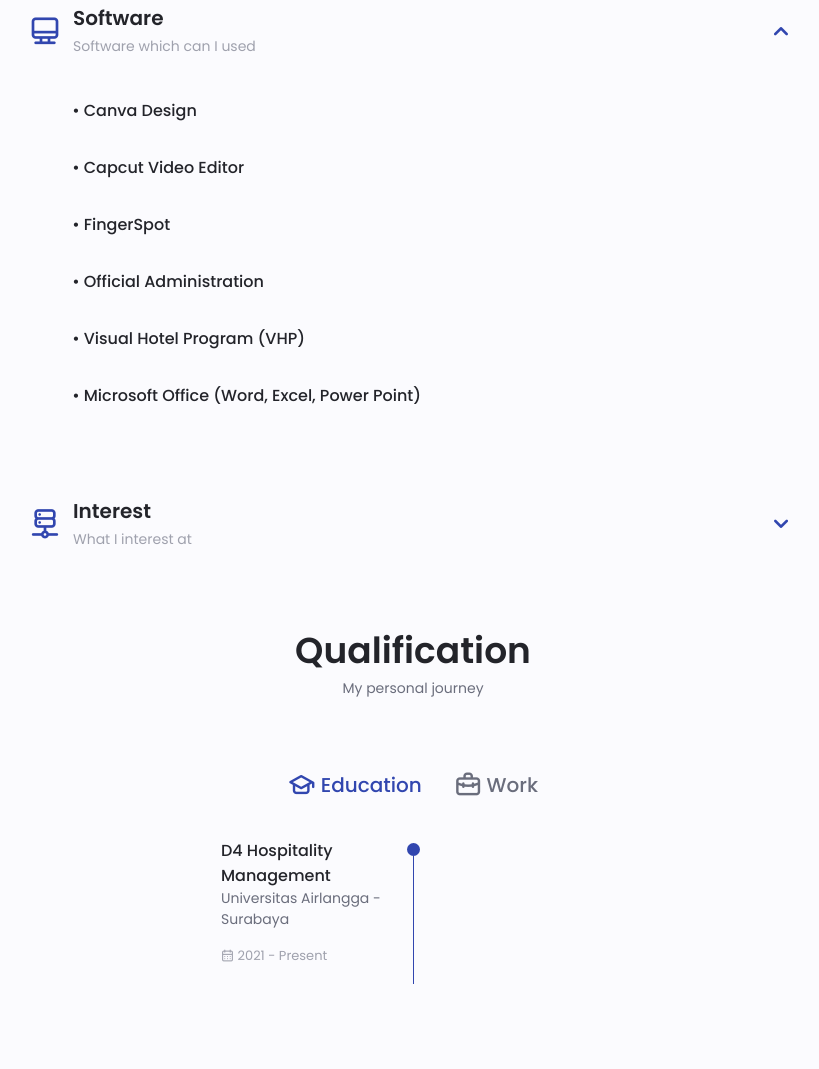
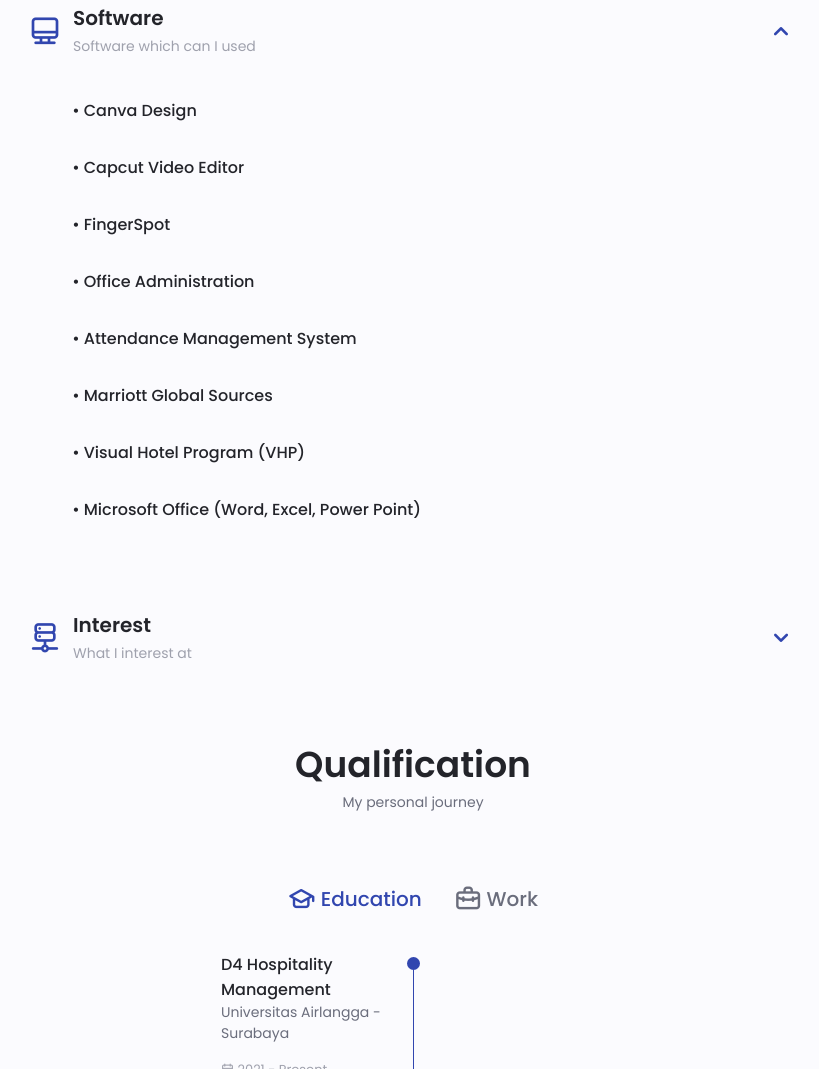
Before and after one commit to aulliyada/aulliyada.github.io, a plain HTML site: page index.html in a window 1280 px wide. Shown: the part 1707-2776 px from the top of the page, without its empty margins (227-1046 px from the left). Drawn offline with nearby package versions, Linux system fonts and the light colour scheme.

Commit message:
tambah sertifikat dan detail job desk intern jw marriot

```diff
--- a/index.html
+++ b/index.html
@@ -244,7 +244,31 @@
 
                             <div class="skills__data">
                                 <div class="skills__titles">
-                                    <h3 class="skills__name">• Official Administration</h3>
+                                    <h3 class="skills__name">• Office Administration</h3>
+                                    <!-- <span class="skills__number">90%</span> -->
+
+                                </div>
+                                <!-- <div class="skills__bar">
+                                    <div class="skills__percentage skills__js"></div>
+                                </div> -->
+
+                            </div>
+
+                            <div class="skills__data">
+                                <div class="skills__titles">
+                                    <h3 class="skills__name">• Attendance Management System</h3>
+                                    <!-- <span class="skills__number">90%</span> -->
+
+                                </div>
+                                <!-- <div class="skills__bar">
+                                    <div class="skills__percentage skills__js"></div>
+                                </div> -->
+
+                            </div>
+
+                            <div class="skills__data">
+                                <div class="skills__titles">
+                                    <h3 class="skills__name">• Marriott Global Sources</h3>
                                     <!-- <span class="skills__number">90%</span> -->
 
                                 </div>
```
